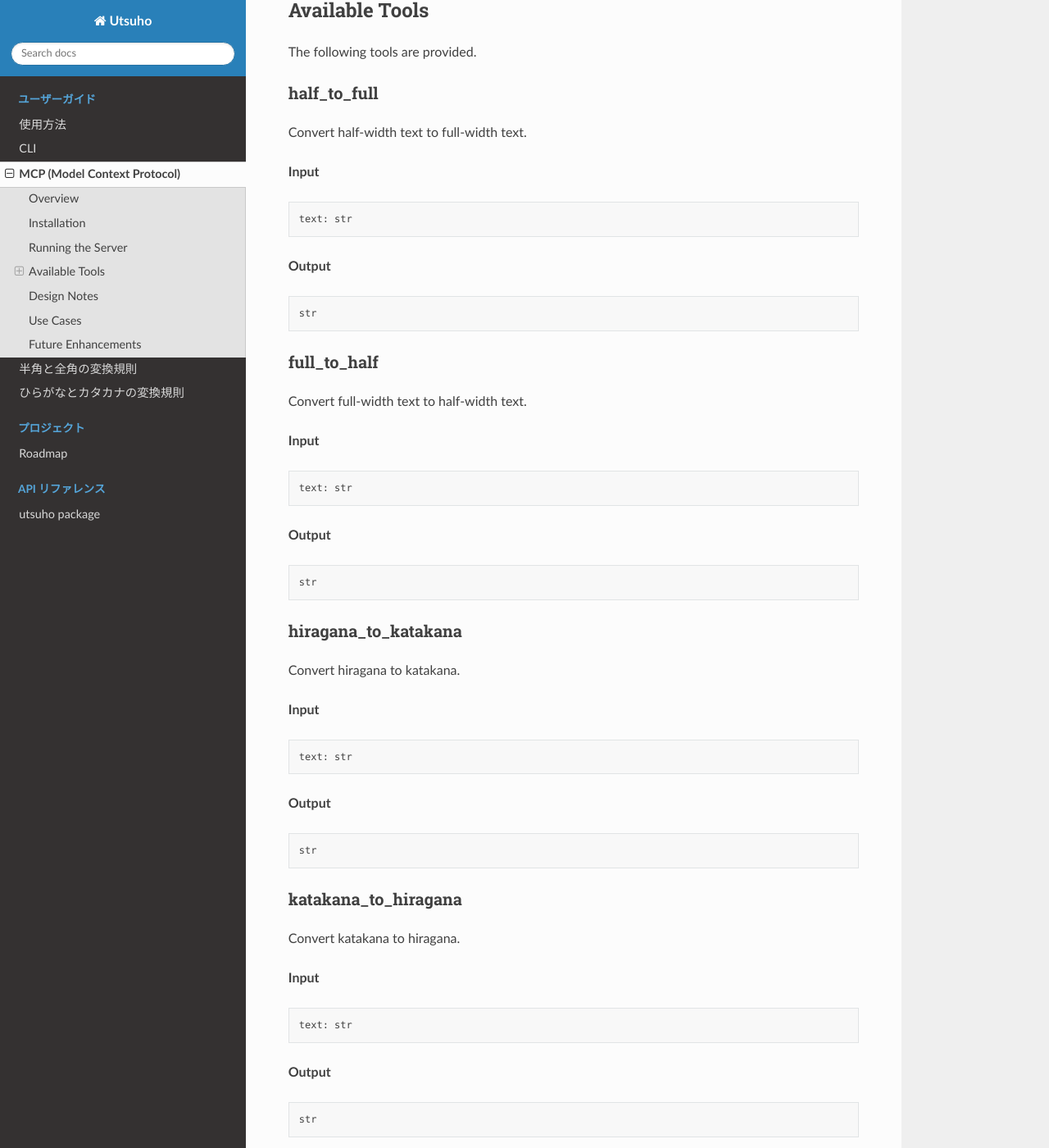
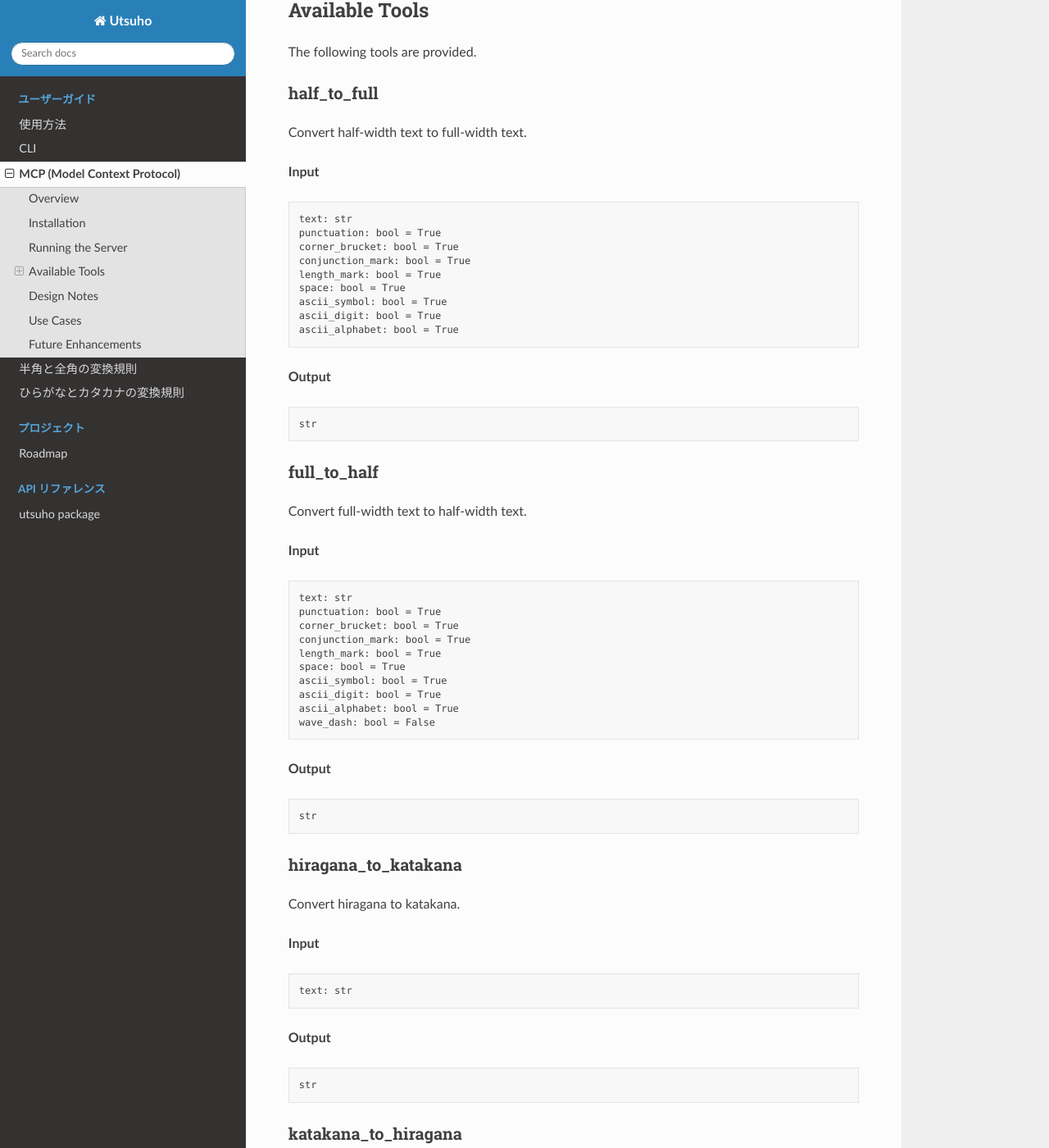
Before and after one commit to juno-rmks/utsuho, a Sphinx documentation site: the page built from docs/source/mcp.md, in a window 1280 px wide and 1400 px high, scrolled down 1018 px. Shown: the whole window at 82% size. Built offline with Sphinx 7.4.7 and the Read the Docs theme 3.1.0, drawn with Linux system fonts in a browser that asks for light colours; some of the changed text lies outside the part shown.

````diff
--- a/docs/source/mcp.md
+++ b/docs/source/mcp.md
@@ -46,6 +46,14 @@ Convert half-width text to full-width text.
 
 ```text
 text: str
+punctuation: bool = True
+corner_brucket: bool = True
+conjunction_mark: bool = True
+length_mark: bool = True
+space: bool = True
+ascii_symbol: bool = True
+ascii_digit: bool = True
+ascii_alphabet: bool = True
 ```
 
 **Output**
@@ -62,6 +70,15 @@ Convert full-width text to half-width text.
 
 ```text
 text: str
+punctuation: bool = True
+corner_brucket: bool = True
+conjunction_mark: bool = True
+length_mark: bool = True
+space: bool = True
+ascii_symbol: bool = True
+ascii_digit: bool = True
+ascii_alphabet: bool = True
+wave_dash: bool = False
 ```
 
 **Output**
@@ -105,9 +122,9 @@ str
 ## Design Notes
 
 - Each tool corresponds directly to a converter class in Utsuho.
-- Tools are intentionally minimal and accept only a single `text` parameter.
+- The kana-conversion tools accept only `text`.
+- The width-conversion tools expose the same boolean options as `WidthConverterConfig`.
 - No context or state is maintained between calls.
-- Configuration options are not exposed in the initial version to keep the interface simple.
 
 ## Use Cases
 
@@ -122,6 +139,5 @@ Typical use cases include:
 
 Planned improvements may include:
 
-- Optional configuration parameters for width conversion
 - Additional normalization features (e.g., romanization)
 - Extended MCP capabilities such as resources or prompts
--- a/src/utsuho/__init__.py
+++ b/src/utsuho/__init__.py
@@ -11,4 +11,4 @@ from .converters import (
     WidthConverterConfig,
 )
 
-__version__ = "2.2.0rc2"
+__version__ = "2.2.0rc3"
````
Also changed, not shown: CHANGES.md (+3 -2 lines), README.md (+16 -3 lines), docs/source/roadmap.md (+13 -6 lines), pyproject.toml (+10 -2 lines), .readthedocs.yaml, 7 other files.
